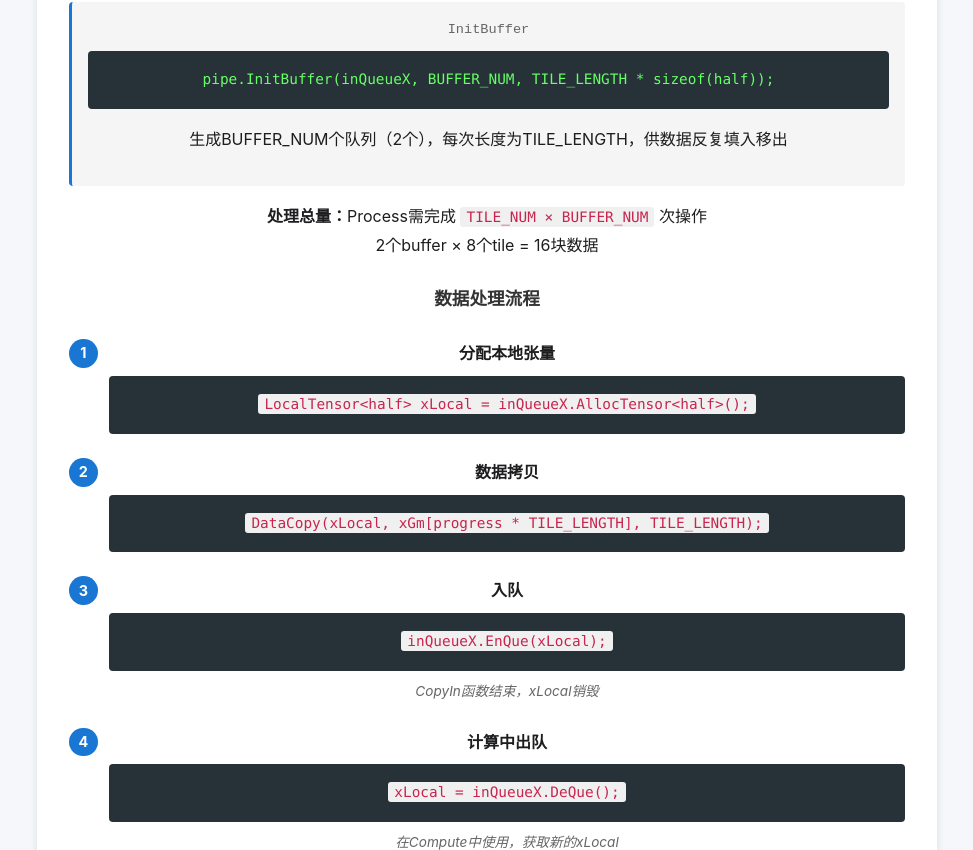
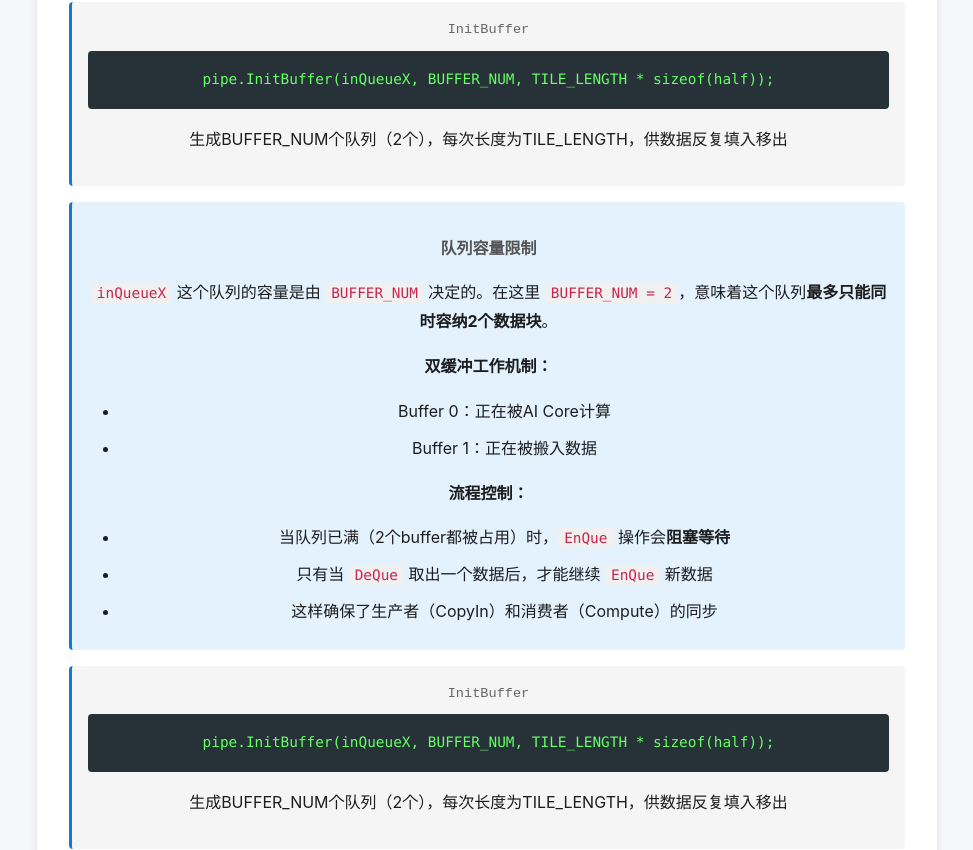
Before and after one commit to lipG-waver/lipG-waver.github.io, a Vue app: page /ascend-cuda in a window 1280 px wide. Shown: the part 4727-5577 px from the top of the page, without its empty margins (153-1126 px from the left). Built offline with nearby package versions, Linux system fonts and the light colour scheme.

Commit message:
目前是这些内容

```diff
--- a/src/components/AscendCudaPage.vue
+++ b/src/components/AscendCudaPage.vue
@@ -159,7 +159,29 @@
         <!-- Buffer Management -->
         <section>
           <h2>缓冲区管理机制</h2>
+          <div class="code-example">
+            <p class="code-title">InitBuffer</p>
+            <pre><code>pipe.InitBuffer(inQueueX, BUFFER_NUM, TILE_LENGTH * sizeof(half));</code></pre>
+            <p>生成BUFFER_NUM个队列（2个），每次长度为TILE_LENGTH，供数据反复填入移出</p>
+          </div>
 
+          <div class="info-block">
+            <h4>队列容量限制</h4>
+            <p><code>inQueueX</code> 这个队列的容量是由 <code>BUFFER_NUM</code> 决定的。在这里 <code>BUFFER_NUM = 2</code>，意味着这个队列<strong>最多只能同时容纳2个数据块</strong>。</p>
+
+            <p><strong>双缓冲工作机制：</strong></p>
+            <ul>
+              <li>Buffer 0：正在被AI Core计算</li>
+              <li>Buffer 1：正在被搬入数据</li>
+            </ul>
+
+            <p><strong>流程控制：</strong></p>
+            <ul>
+              <li>当队列已满（2个buffer都被占用）时，<code>EnQue</code> 操作会<strong>阻塞等待</strong></li>
+              <li>只有当 <code>DeQue</code> 取出一个数据后，才能继续 <code>EnQue</code> 新数据</li>
+              <li>这样确保了生产者（CopyIn）和消费者（Compute）的同步</li>
+            </ul>
+            </div>
           <div class="code-example">
             <p class="code-title">InitBuffer</p>
             <pre><code>pipe.InitBuffer(inQueueX, BUFFER_NUM, TILE_LENGTH * sizeof(half));</code></pre>
```
